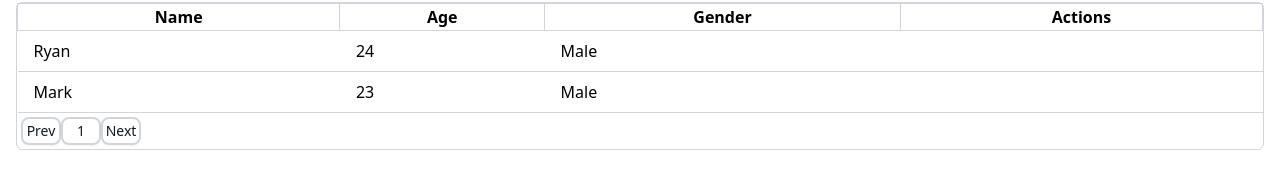
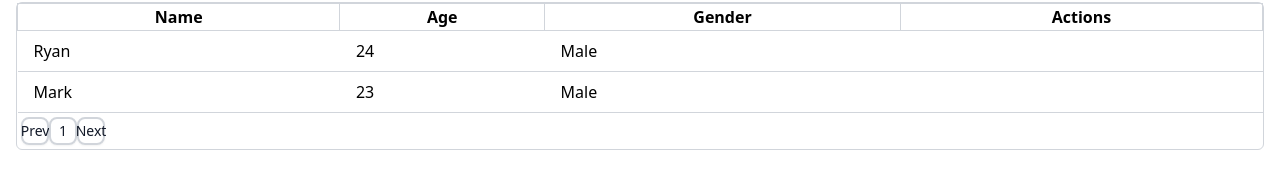
Before and after one commit to JRCRT/ticketing_system, a Vue app in the folder ticketing_system_ui/: page / in a window 1280 px wide. Shown: the part 178-366 px from the top of the page. Built offline with nearby package versions, Linux system fonts and the light colour scheme.

Commit message:
fixed: transition animation

```diff
--- a/ticketing_system_ui/src/components/Sidebar.vue
+++ b/ticketing_system_ui/src/components/Sidebar.vue
@@ -1,15 +1,11 @@
 <template>
   <div class="sidebar" :class="{ active: active }">
     <Transition name="fade">
-      <div
-        class="sidebar-backdrop"
-        v-show="active"
-        @click="$emit('close')"
-      ></div>
+      <div class="sidebar-backdrop" v-if="active" @click="$emit('close')"></div>
     </Transition>
 
     <Transition name="slide">
-      <div class="sidebar-content" v-show="active">
+      <div class="sidebar-content" v-if="active">
         <div class="p-10" @click="$emit('close')">
           <slot name="header"></slot>
         </div>
--- a/ticketing_system_ui/src/components/Table.vue
+++ b/ticketing_system_ui/src/components/Table.vue
@@ -49,17 +49,17 @@ export default {
     </table>
     <div class="flex p-1">
       <button
-        class="button button-transparent button-icon button-icon-md h-7 flex justify-center items-center my-auto"
+        class="button button-transparent button-icon button-icon-sm flex justify-center items-center my-auto"
       >
         Prev
       </button>
       <button
-        class="button button-transparent button-icon button-icon-md h-7 flex justify-center items-center my-auto"
+        class="button button-transparent button-icon button-icon-sm flex justify-center items-center my-auto"
       >
         1
       </button>
       <button
-        class="button button-transparent button-icon button-icon-md h-7 flex justify-center items-center my-auto"
+        class="button button-transparent button-icon button-icon-sm flex justify-center items-center my-auto"
       >
         Next
       </button>
--- a/ticketing_system_ui/src/style.css
+++ b/ticketing_system_ui/src/style.css
@@ -2,7 +2,6 @@
 @tailwind components;
 @tailwind utilities;
 
-@layer base {
 body.prevent-scroll {
   @apply overflow-hidden;
 }
@@ -208,4 +207,3 @@
 .card:nth-child(3) {
   @apply bg-red;
 }
-}
--- a/ticketing_system_ui/src/views/Ticket.vue
+++ b/ticketing_system_ui/src/views/Ticket.vue
@@ -1,13 +1,21 @@
 <template>
-  <div class="h-full w-full">
-    <Loader />
-  </div>
+  <button @click="show = !show">Toggle Slide + Fade</button>
+  <Transition name="slide-fade">
+    <p v-if="show">hello</p>
+  </Transition>
 </template>
+
+<style scoped></style>
 <script>
 import Loader from "@/components/Loader.vue";
 export default {
   components: {
     Loader,
   },
+  data() {
+    return {
+      show: true,
+    };
+  },
 };
 </script>
```
Lines whose indentation alone changed are shown as unchanged.
